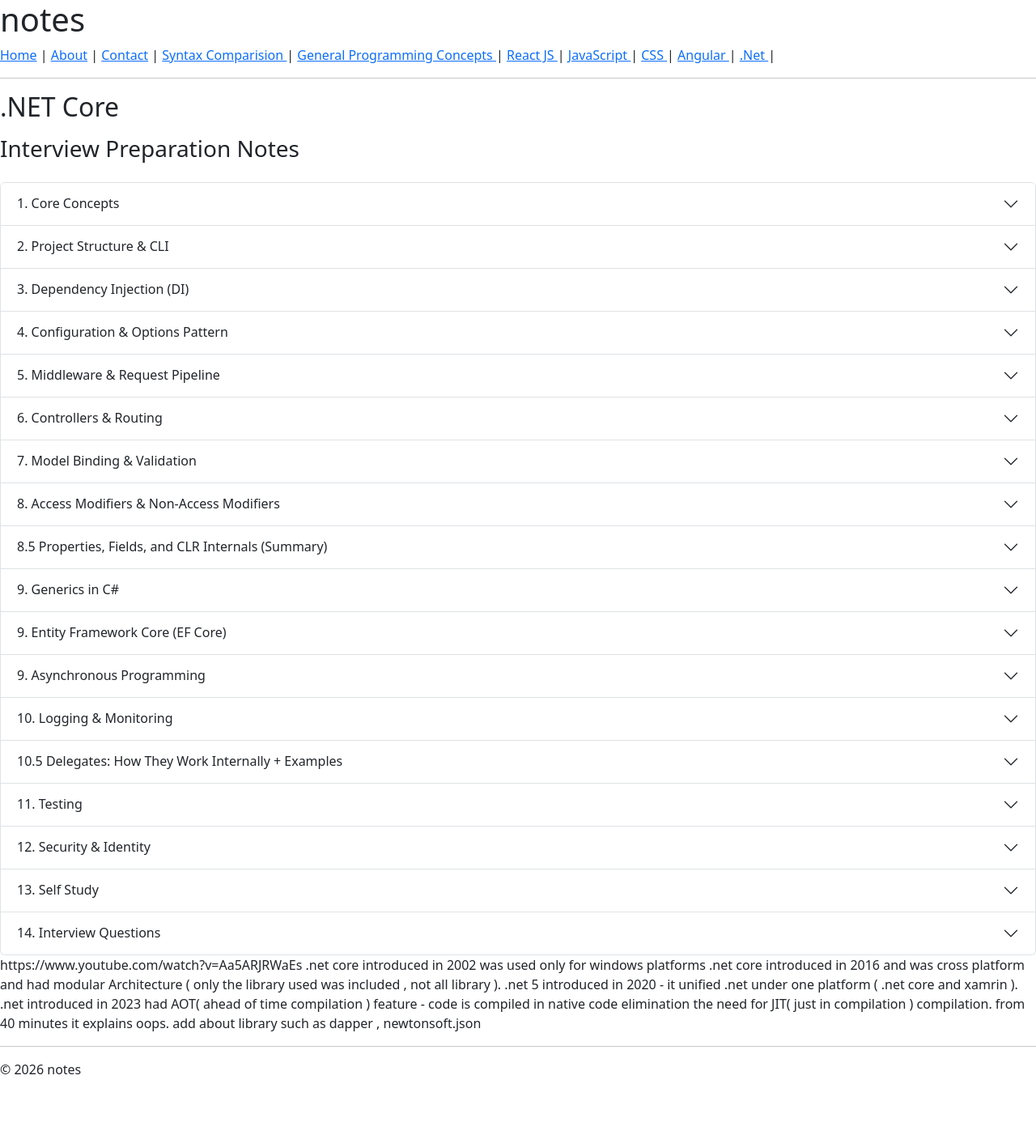
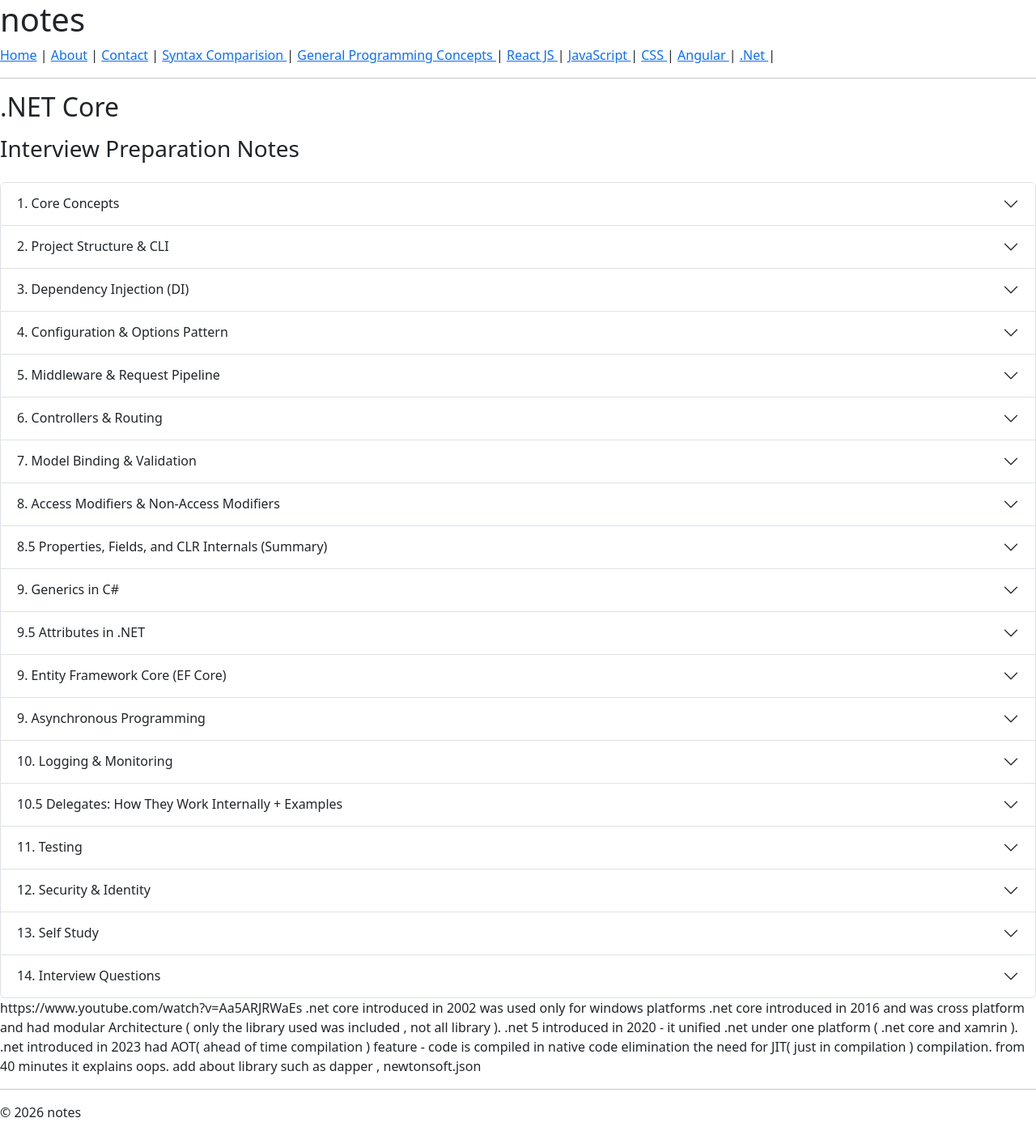
Before and after one commit to harmeet773/notes, a Jekyll site: the page built from dotNet.html, in a window 1280 px wide. Shown: the whole page at 81% size. Built offline with Jekyll 4.4.1, drawn with Linux system fonts in a browser that asks for light colours; before the commit the page ends 1349 px from its top, so only the background shows below that; some of the changed lines change nothing that is shown.

Commit message:
added about attributes

```diff
--- a/dotNet.html
+++ b/dotNet.html
@@ -745,6 +745,87 @@
 </code></pre>
 
         <p><strong>Interview Tip:</strong> Use constraints to express requirements on type parameters, and prefer generic collections to avoid boxing/casting and improve performance.</p>
+      </div>
+  </div>
+</div>
+
+  <!-- 9.5 Attributes in .NET -->
+  <div class="accordion-item">
+    <h2 class="accordion-header" id="dnHeadingAttributes">
+      <button
+        class="accordion-button collapsed"
+        type="button"
+        data-bs-toggle="collapse"
+        data-bs-target="#dnAttributes"
+        aria-expanded="false"
+        aria-controls="dnAttributes"
+      >
+        9.5 Attributes in .NET
+      </button>
+    </h2>
+    <div
+      id="dnAttributes"
+      class="accordion-collapse collapse"
+      aria-labelledby="dnHeadingAttributes"
+      data-bs-parent="#dotnetMainAccordion"
+    >
+      <div class="accordion-body">
+        <h6>What are Attributes?</h6>
+        <p>Attributes are metadata annotations applied to code elements (assemblies, types, members, parameters, return values) to influence behavior at compile time or runtime via frameworks and reflection.</p>
+
+        <h6>Applying Attributes</h6>
+        <pre><code class="language-csharp">[Serializable]
+public class Person
+{
+    [Required, StringLength(50)]
+    public string Name { get; set; } = string.Empty;
+
+    [Range(0, 120)]
+    public int Age { get; set; }
+}
+</code></pre>
+
+        <h6>Common Built-in Attributes</h6>
+        <ul>
+          <li><strong>DataAnnotations</strong>: <code>[Required]</code>, <code>[StringLength]</code>, <code>[Range]</code>, <code>[EmailAddress]</code>.</li>
+          <li><strong>ASP.NET Core MVC</strong>: <code>[ApiController]</code>, <code>[HttpGet]</code>, <code>[FromBody]</code>, <code>[FromQuery]</code>, <code>[Authorize]</code>.</li>
+          <li><strong>Serialization</strong>: <code>[JsonPropertyName]</code> (System.Text.Json), <code>[JsonIgnore]</code>.</li>
+          <li><strong>Interoperability</strong>: <code>[DllImport]</code>, <code>[MarshalAs]</code>.</li>
+          <li><strong>Diagnostics</strong>: <code>[Conditional]</code>, <code>[Obsolete]</code>.</li>
+        </ul>
+
+        <h6>Create a Custom Attribute</h6>
+        <pre><code class="language-csharp">[AttributeUsage(AttributeTargets.Class | AttributeTargets.Method, Inherited = false, AllowMultiple = true)]
+public sealed class AuditAttribute : Attribute
+{
+    public string Action { get; }
+    public AuditAttribute(string action) =&gt; Action = action;
+}
+
+[Audit("CreateUser")]
+public class UserService
+{
+    [Audit("ResetPassword")]
+    public void Reset(string userId) { /* ... */ }
+}
+</code></pre>
+
+        <h6>Read Attributes via Reflection</h6>
+        <pre><code class="language-csharp">var method = typeof(UserService).GetMethod("Reset");
+var audits = method?.GetCustomAttributes(typeof(AuditAttribute), inherit: false)
+                    .Cast&lt;AuditAttribute&gt;();
+foreach (var a in audits!) Console.WriteLine(a.Action);
+</code></pre>
+
+        <h6>Conditional and Obsolete</h6>
+        <pre><code class="language-csharp">[Conditional("DEBUG")]
+static void DebugLog(string msg) =&gt; Console.WriteLine(msg); // removed from release builds
+
+[Obsolete("Use NewMethod instead.", error: false)]
+public void OldMethod() { /* ... */ }
+</code></pre>
+
+        <p><strong>Interview Tip:</strong> Attributes provide declarative metadata that frameworks (e.g., ASP.NET Core, EF Core, serializers) use to alter behavior without changing imperative code; custom attributes plus reflection enable cross-cutting concerns like auditing and validation.</p>
       </div>
     </div>
   </div>
```
